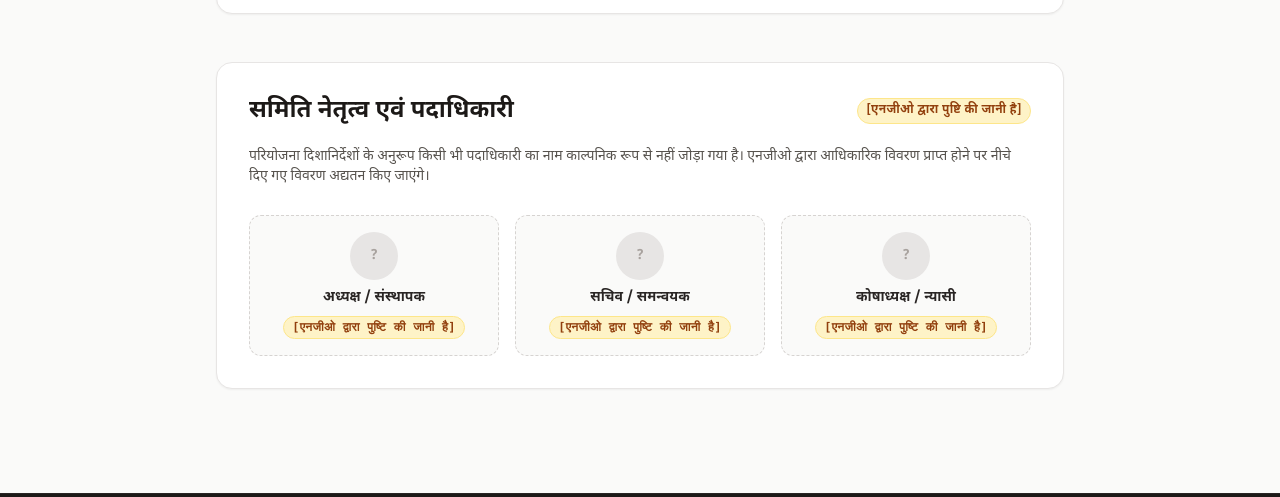
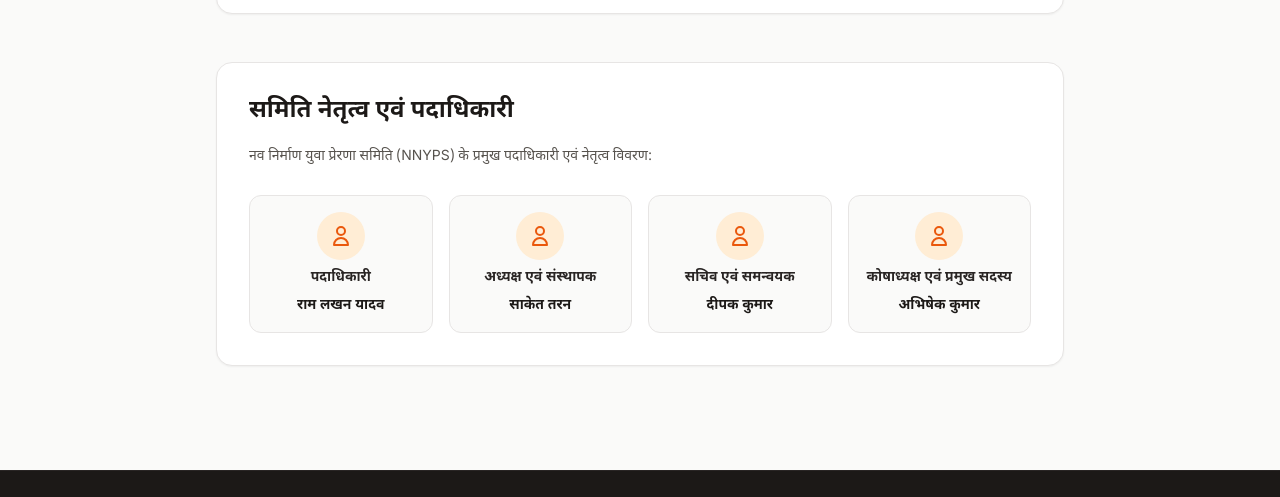
Before and after one commit to shreshthkchaudhary/Navnirman-Yuva-Prerna-Samiti--NNYPS-, a plain HTML site: page about.html in a window 1280 px wide. Shown: the part 1712-2209 px from the top of the page. Drawn offline with nearby package versions, Linux system fonts and the light colour scheme.

Commit message:
Update leadership details with verified office bearers on About page

```diff
--- a/about.html
+++ b/about.html
@@ -296,60 +296,69 @@
         </div>
       </section>
 
-      <!-- Section 4: Leadership & Governance Placeholders -->
+      <!-- Section 4: Leadership & Governance -->
       <section class="bg-white p-6 sm:p-8 rounded-2xl border border-stone-200 shadow-sm space-y-5">
         <div class="flex items-center justify-between flex-wrap gap-2">
           <h2 class="text-xl sm:text-2xl font-bold text-stone-900 flex items-center gap-2"
               data-hi="समिति नेतृत्व एवं पदाधिकारी"
               data-en="Leadership & Governance">
-            <span class="w-2.5 h-6 bg-amber-500 rounded-full inline-block"></span>
+            <span class="w-2.5 h-6 bg-brand-600 rounded-full inline-block"></span>
             <span>समिति नेतृत्व एवं पदाधिकारी</span>
           </h2>
-          <span class="badge-placeholder"
-                data-hi="[एनजीओ द्वारा पुष्टि की जानी है]"
-                data-en="[TO BE CONFIRMED BY NGO]">
-            [TO BE CONFIRMED BY NGO]
-          </span>
         </div>
 
         <p class="text-xs sm:text-sm text-stone-600 leading-relaxed">
-          <span data-hi="परियोजना दिशानिर्देशों के अनुरूप किसी भी पदाधिकारी का नाम काल्पनिक रूप से नहीं जोड़ा गया है। एनजीओ द्वारा आधिकारिक विवरण प्राप्त होने पर नीचे दिए गए विवरण अद्यतन किए जाएंगे।"
-                data-en="In strict accordance with project guidelines, no unverified names or biographies have been invented. Verified leadership details will be inserted upon official confirmation from the NGO.">
-            परियोजना दिशानिर्देशों के अनुरूप किसी भी पदाधिकारी का नाम काल्पनिक रूप से नहीं जोड़ा गया है। एनजीओ द्वारा आधिकारिक विवरण प्राप्त होने पर नीचे दिए गए विवरण अद्यतन किए जाएंगे।
+          <span data-hi="नव निर्माण युवा प्रेरणा समिति (NNYPS) के प्रमुख पदाधिकारी एवं नेतृत्व विवरण:"
+                data-en="Key office bearers and leadership details of Nav Nirman Yuva Prerna Samiti (NNYPS):">
+            नव निर्माण युवा प्रेरणा समिति (NNYPS) के प्रमुख पदाधिकारी एवं नेतृत्व विवरण:
           </span>
         </p>
 
-        <!-- Placeholders Grid -->
-        <div class="grid grid-cols-1 sm:grid-cols-2 md:grid-cols-3 gap-4 pt-2">
+        <!-- Leadership Grid -->
+        <div class="grid grid-cols-1 sm:grid-cols-2 md:grid-cols-4 gap-4 pt-2">
 
-          <div class="p-4 rounded-xl bg-stone-50 border border-dashed border-stone-300 text-center space-y-2">
-            <div class="w-12 h-12 rounded-full bg-stone-200 text-stone-400 mx-auto flex items-center justify-center font-bold text-sm">
-              ?
+          <!-- Office Bearer: Ram Lakhan Yadav -->
+          <div class="p-4 rounded-xl bg-stone-50 border border-stone-200 text-center space-y-2">
+            <div class="w-12 h-12 rounded-full bg-orange-100 text-brand-600 mx-auto flex items-center justify-center font-bold text-sm">
+              <svg class="w-6 h-6" fill="none" stroke="currentColor" viewBox="0 0 24 24">
+                <path stroke-linecap="round" stroke-linejoin="round" stroke-width="2" d="M16 7a4 4 0 11-8 0 4 4 0 018 0zM12 14a7 7 0 00-7 7h14a7 7 0 00-7-7z"></path>
+              </svg>
             </div>
-            <h3 class="font-bold text-stone-800 text-sm" data-hi="अध्यक्ष / संस्थापक" data-en="President / Founder">अध्यक्ष / संस्थापक</h3>
-            <p class="text-xs text-stone-500 font-mono">
-              <span class="badge-placeholder" data-hi="[एनजीओ द्वारा पुष्टि की जानी है]" data-en="[TO BE CONFIRMED BY NGO]">[TO BE CONFIRMED BY NGO]</span>
-            </p>
+            <h3 class="font-bold text-stone-800 text-sm" data-hi="पदाधिकारी" data-en="Office Bearer">पदाधिकारी</h3>
+            <p class="text-sm font-semibold text-stone-900" data-hi="राम लखन यादव" data-en="Ram Lakhan Yadav">राम लखन यादव</p>
           </div>
 
-          <div class="p-4 rounded-xl bg-stone-50 border border-dashed border-stone-300 text-center space-y-2">
-            <div class="w-12 h-12 rounded-full bg-stone-200 text-stone-400 mx-auto flex items-center justify-center font-bold text-sm">
-              ?
+          <!-- President & Founder: Saket Taran -->
+          <div class="p-4 rounded-xl bg-stone-50 border border-stone-200 text-center space-y-2">
+            <div class="w-12 h-12 rounded-full bg-orange-100 text-brand-600 mx-auto flex items-center justify-center font-bold text-sm">
+              <svg class="w-6 h-6" fill="none" stroke="currentColor" viewBox="0 0 24 24">
+                <path stroke-linecap="round" stroke-linejoin="round" stroke-width="2" d="M16 7a4 4 0 11-8 0 4 4 0 018 0zM12 14a7 7 0 00-7 7h14a7 7 0 00-7-7z"></path>
+              </svg>
             </div>
-            <h3 class="font-bold text-stone-800 text-sm" data-hi="सचिव / समन्वयक" data-en="Secretary / Coordinator">सचिव / समन्वयक</h3>
-            <p class="text-xs text-stone-500 font-mono">
-              <span class="badge-placeholder" data-hi="[एनजीओ द्वारा पुष्टि की जानी है]" data-en="[TO BE CONFIRMED BY NGO]">[TO BE CONFIRMED BY NGO]</span>
-            </p>
+            <h3 class="font-bold text-stone-800 text-sm" data-hi="अध्यक्ष एवं संस्थापक" data-en="President & Founder">अध्यक्ष एवं संस्थापक</h3>
+            <p class="text-sm font-semibold text-stone-900" data-hi="साकेत तरन" data-en="Saket Taran">साकेत तरन</p>
           </div>
 
-          <div class="p-4 rounded-xl bg-stone-50 border border-dashed border-stone-300 text-center space-y-2">
-            <div class="w-12 h-12 rounded-full bg-stone-200 text-stone-400 mx-auto flex items-center justify-center font-bold text-sm">
-              ?
+          <!-- Secretary & Coordinator: Deepak Kumar -->
+          <div class="p-4 rounded-xl bg-stone-50 border border-stone-200 text-center space-y-2">
+            <div class="w-12 h-12 rounded-full bg-orange-100 text-brand-600 mx-auto flex items-center justify-center font-bold text-sm">
+              <svg class="w-6 h-6" fill="none" stroke="currentColor" viewBox="0 0 24 24">
+                <path stroke-linecap="round" stroke-linejoin="round" stroke-width="2" d="M16 7a4 4 0 11-8 0 4 4 0 018 0zM12 14a7 7 0 00-7 7h14a7 7 0 00-7-7z"></path>
+              </svg>
             </div>
-            <h3 class="font-bold text-stone-800 text-sm" data-hi="कोषाध्यक्ष / न्यासी" data-en="Treasurer / Trustee">कोषाध्यक्ष / न्यासी</h3>
-            <p class="text-xs text-stone-500 font-mono">
-              <span class="badge-placeholder" data-hi="[एनजीओ द्वारा पुष्टि की जानी है]" data-en="[TO BE CONFIRMED BY NGO]">[TO BE CONFIRMED BY NGO]</span>
-            </p>
+            <h3 class="font-bold text-stone-800 text-sm" data-hi="सचिव एवं समन्वयक" data-en="Secretary & Coordinator">सचिव एवं समन्वयक</h3>
+            <p class="text-sm font-semibold text-stone-900" data-hi="दीपक कुमार" data-en="Deepak Kumar">दीपक कुमार</p>
+          </div>
+
+          <!-- Treasurer & Key Member: Abhishek Kumar -->
+          <div class="p-4 rounded-xl bg-stone-50 border border-stone-200 text-center space-y-2">
+            <div class="w-12 h-12 rounded-full bg-orange-100 text-brand-600 mx-auto flex items-center justify-center font-bold text-sm">
+              <svg class="w-6 h-6" fill="none" stroke="currentColor" viewBox="0 0 24 24">
+                <path stroke-linecap="round" stroke-linejoin="round" stroke-width="2" d="M16 7a4 4 0 11-8 0 4 4 0 018 0zM12 14a7 7 0 00-7 7h14a7 7 0 00-7-7z"></path>
+              </svg>
+            </div>
+            <h3 class="font-bold text-stone-800 text-sm" data-hi="कोषाध्यक्ष एवं प्रमुख सदस्य" data-en="Treasurer & Key Member">कोषाध्यक्ष एवं प्रमुख सदस्य</h3>
+            <p class="text-sm font-semibold text-stone-900" data-hi="अभिषेक कुमार" data-en="Abhishek Kumar">अभिषेक कुमार</p>
           </div>
 
         </div>
```
Also changed, not shown: 1 other file.
